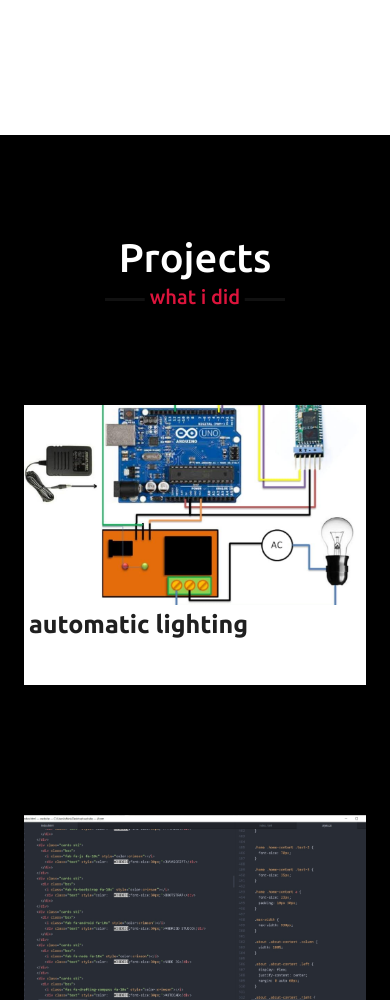
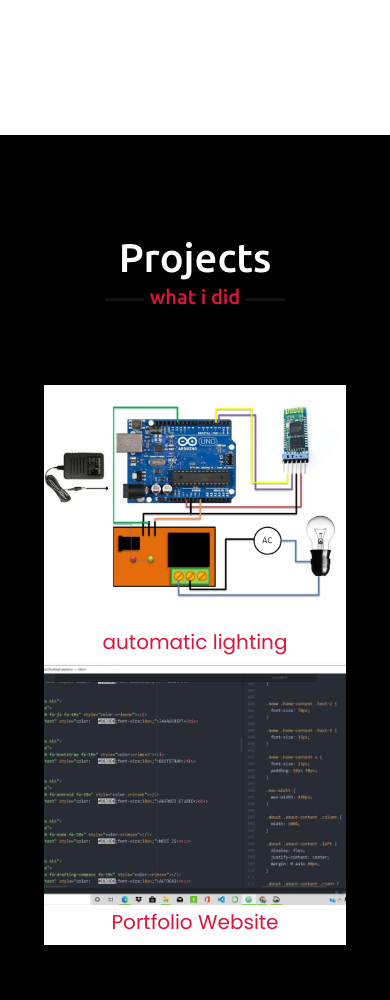
Before and after one commit to yadlashivani/yadlashivani.github.io, a plain HTML site: page index.html in a window 390 px wide. Shown: the part 2600-3600 px from the top of the page. Drawn offline with nearby package versions, Linux system fonts and the light colour scheme.

Commit message:
style.css

```diff
--- a/style.css
+++ b/style.css
@@ -891,7 +891,7 @@ border: 10px solid white;
   background-color: black;
   box-sizing: border-box;
   display: grid;
-  font-family: 'Ubuntu', sans-serif;
+    font-family: 'Poppins', sans-serif;
 }
 
 .project .title::after {
@@ -900,7 +900,7 @@ border: 10px solid white;
 }
 
 .container1 {
-  padding: 0 170px;
+  padding: 0 180px;
   display: flex;
   align-items: center;
   justify-content: space-between;
@@ -926,7 +926,7 @@ border: 10px solid white;
 }
 
 .card .img img {
-  height: 100%;
+  height: 120%;
   width: 100%;
   object-fit: cover;
 }
@@ -938,7 +938,9 @@ border: 10px solid white;
 .card .top-text .name {
   font-size: 25px;
   font-weight: 600;
-  color: #202020;
+  color: crimson;
+   text-align:center;
+    margin-top:37px;
 }
 
 .card .top-text p {
@@ -985,19 +987,22 @@ border: 10px solid white;
   transform: scale(0.9);
 }
 
-
+@media screen and (max-width: 500px) {
+  .card .top-text .name {
+    font-size: 20px;
+    font-weight: 300;
+    color: crimson;
+     text-align:center;
+      margin-top:37px;
+  }
+}
 @media screen and (max-width: 978px) {
   .container {
     flex-wrap: wrap;
     flex-direction: column;
   }
 
-  .card {
-    max-width: 600px;
-    margin: 20px 0;
-    margin-bottom: 110px;
-  }
-}
+
 .container8 {
   position: relative;
   width: 100%;
```
